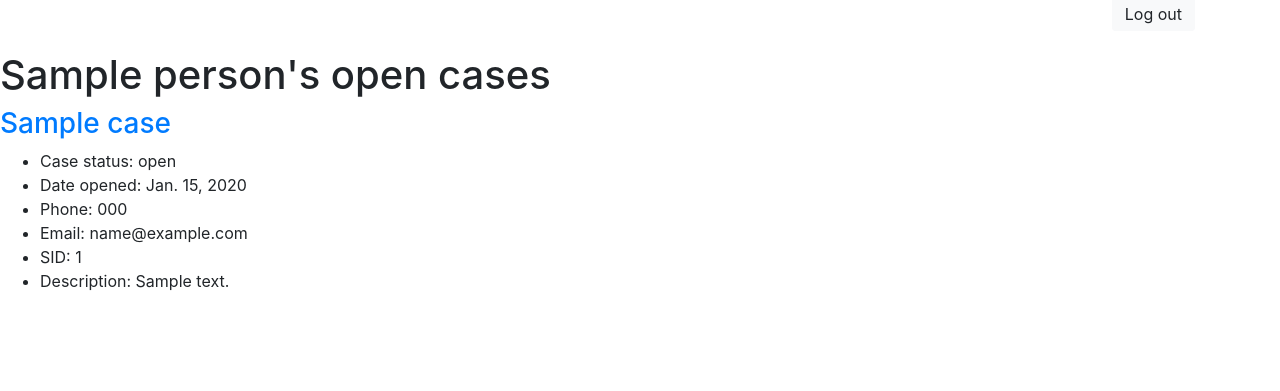
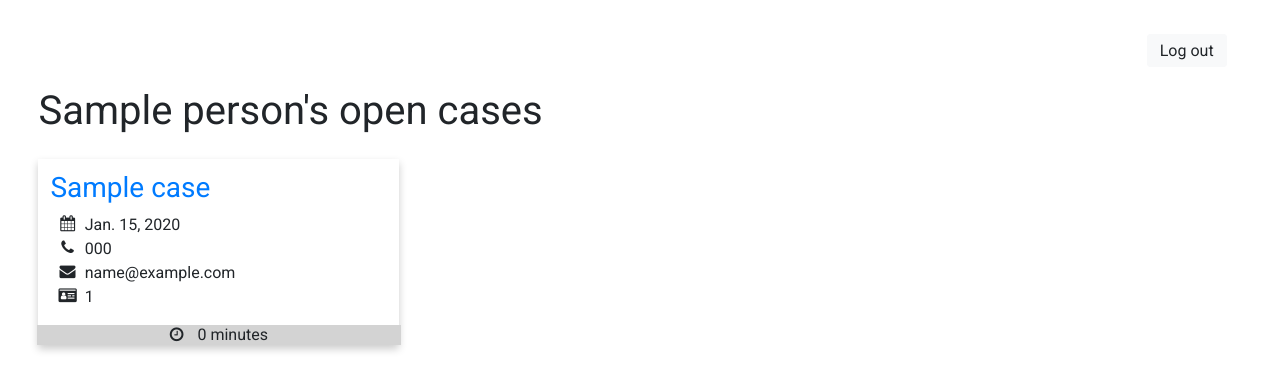
Before and after one commit to Svetlitski/sao-case-management, a Django app: a page that uses cases/templates/cases/base.html in a window 1280 px wide. Shown: the top 391 px of the page. Run offline with Django 3.2, Linux system fonts and the light colour scheme; a user stored in the database is signed in; tables that the repository leaves empty hold one stand-in row (values such as "Sample post"); some libraries are stand-ins or nearby versions.

Commit message:
Made front-end improvements to case list view.

```diff
--- a/cases/models.py
+++ b/cases/models.py
@@ -90,6 +90,11 @@ class Case(models.Model):
                                                update.creation_date.strftime("%B %d, %Y at %X"), update.update_description)
         return format_html(updates_information)
 
+    @property
+    def last_updated(self):
+        update_set = self.caseupdate_set.all()
+        return update_set[0].creation_date if update_set else self.open_date
+
 
 class CaseUpdate(models.Model):
     case = models.ForeignKey(
--- /dev/null
+++ b/cases/static/cases/css/style.css
@@ -0,0 +1,70 @@
+* {
+	font-family: 'Roboto', sans-serif;
+}
+
+
+body  {
+	margin: 3%;
+}
+
+#caseworkerList {
+	list-style-type: none;
+	text-align: center;
+}
+
+
+#homeH1 {
+	text-align: center;
+}
+
+h1,h2,h3,h4,h5 {
+	clear: both;
+}
+
+
+#logoutBtnDiv {
+	float: right;
+	margin-bottom: 2%;
+}
+
+#caseworkerList {
+	padding-left: 0;
+}
+
+.update-card {
+	width: 35%;
+	box-shadow: 0 4px 8px 0 rgba(0,0,0,0.2);
+    transition: 0.3s;
+    padding: 1% 1% 0% 1%;
+    margin: 2% 0%;
+}
+
+.case-card {
+	/*background-color: grey;*/
+	display: flex;
+	flex-direction: column;
+	justify-content: space-between;
+	width: 30%;
+	box-shadow: 0 4px 8px 0 rgba(0,0,0,0.2);
+    transition: 0.3s;
+    padding: 1% 1% 0% 1%;
+    margin: 2% 0%;
+}
+
+.case-card:hover {
+    box-shadow: 0 8px 16px 0 rgba(0,0,0,0.2);
+}
+
+.card-foot {
+	text-align: center;
+	margin: 0% -4%;
+	height: 20px;
+	line-height: 20px;
+	vertical-align: middle;
+	background-color: #D3D3D3;
+}
+
+/*@font-face {
+	font-family: "Roboto";
+	src: url("../fonts/Roboto-Regular.ttf") format("ttf")
+}*/
--- a/cases/templates/cases/base.html
+++ b/cases/templates/cases/base.html
@@ -6,17 +6,20 @@
 	{% bootstrap_css %}
 	{% bootstrap_javascript %}
 
-	<link rel="shortcut icon" type="image/jpg" href="{% static 'cases/favicon.jpg' %}"/>
+	<link rel="shortcut icon" type="image/jpg" href="{% static 'cases/images/favicon.jpg' %}"/>
 	<meta name="viewport" content="width=device-width, initial-scale=1, shrink-to-fit=no">
-	<link rel="stylesheet" href="{% static 'cases/style.css' %}" type="text/css" media="screen" />
+	<link rel="stylesheet" href="{% static 'cases/css/style.css' %}" type="text/css" media="screen" />
+	<link href="https://fonts.googleapis.com/css?family=Roboto" rel="stylesheet">
+	<link rel="stylesheet" href="https://cdnjs.cloudflare.com/ajax/libs/font-awesome/4.7.0/css/font-awesome.min.css">
 	<title>{% block title %}{% endblock %}</title>
 </head>
 
 <header>
+	<div id="logoutBtnDiv" class="container text-right">
+<a id="logoutBtn" href="{% url 'cases:logout' %}"  class="btn btn-light btn-md d-inline">Log out</a></div>
 	{% block header %}
-	<div id="logoutBtnDiv" class="container text-right">
-<a id="logoutBtn" href="{% url 'cases:logout' %}"  class="btn btn-light btn-md d-inline">Log out</a>
-</div>
+
+
 	{% endblock %}
 </header>
 
--- a/cases/templates/cases/casedetail.html
+++ b/cases/templates/cases/casedetail.html
@@ -16,8 +16,10 @@
 </ul>
 
 {% for update in case.caseupdate_set.all %}
+	<div class="update-card">
 	<h4>{{update.creation_date}}</h4>
 	<p>{{update.update_description}}</p>
+</div>
 {% endfor %}
 
 <h5>Add a case update</h5>
--- a/cases/templates/cases/caselist.html
+++ b/cases/templates/cases/caselist.html
@@ -1,22 +1,28 @@
 {% extends "cases/base.html" %}
 {% load bootstrap4 %}
 {% block title %}{{ person.name }}{% endblock %}
-
+{% load static %}
 {% block body %}
 	<h1>{{ person.name }}'s open cases</h1>
 
 	{% if error_message %}<p><strong>{{ error_message }}</strong></p>{% endif %}
 	{% for case in person.case_set.all %}
 		{% if case.isOpen %}
+		<div class="case-card">
 		<h3><a href="{% url 'cases:case_detail' case.slug %}">{{case.client_name}}</a></h3>
-		<ul>
-			<li>Case status: {{ case.isOpen|yesno:"open,closed" }}</li>
-			<li>Date opened: {{ case.open_date }}</li>
-			<li>Phone: {{case.client_phone}}</li>
-			<li>Email: {{case.client_email}}</li>
-			<li>SID: {{case.client_SID}}</li>
-			<li>Description: {{ case.incident_description }}</li>
+		<ul class="fa-ul">
+			{# <li>Case status: {{ case.isOpen|yesno:"open,closed" }}</li> #}
+			<li><i class="fa-li fa fa-calendar"></i>{{ case.open_date }}</li>
+			{% if case.client_phone %} <li><i class="fa-li fa fa-phone"></i>{{case.client_phone}}</li> {% endif %}
+			{% if case.client_email %}<li><i class="fa-li fa fa-envelope"></i>{{case.client_email}}</li> {% endif %}
+			{% if case.client_SID %}<li><i class="fa-li fa fa-id-card"></i>{{case.client_SID}}</li>{% endif %}
 		</ul>
+		<div class="card-foot">
+			<p> <i class="fa fa-clock-o" style="margin-right:10px"></i>
+			{{ case.last_updated|timesince }}</p>
+
+		</div>
+		</div>
 		{% endif %}
 	{% endfor %}
 {% endblock %}
--- a/cases/templates/cases/home.html
+++ b/cases/templates/cases/home.html
@@ -1,7 +1,7 @@
 {% extends "cases/base.html" %}
 {% load bootstrap4 %}
 {% block title %}SAO CMS{% endblock %}
-
+{% load static %}
 {% block body %}
 	<h1 id="homeH1"> SAO Case Management System</h1>
 	{% buttons %}
```
Also changed, not shown: cases/static/cases/images/clock-icon.png (added), cases/static/cases/images/favicon.jpg (added).
